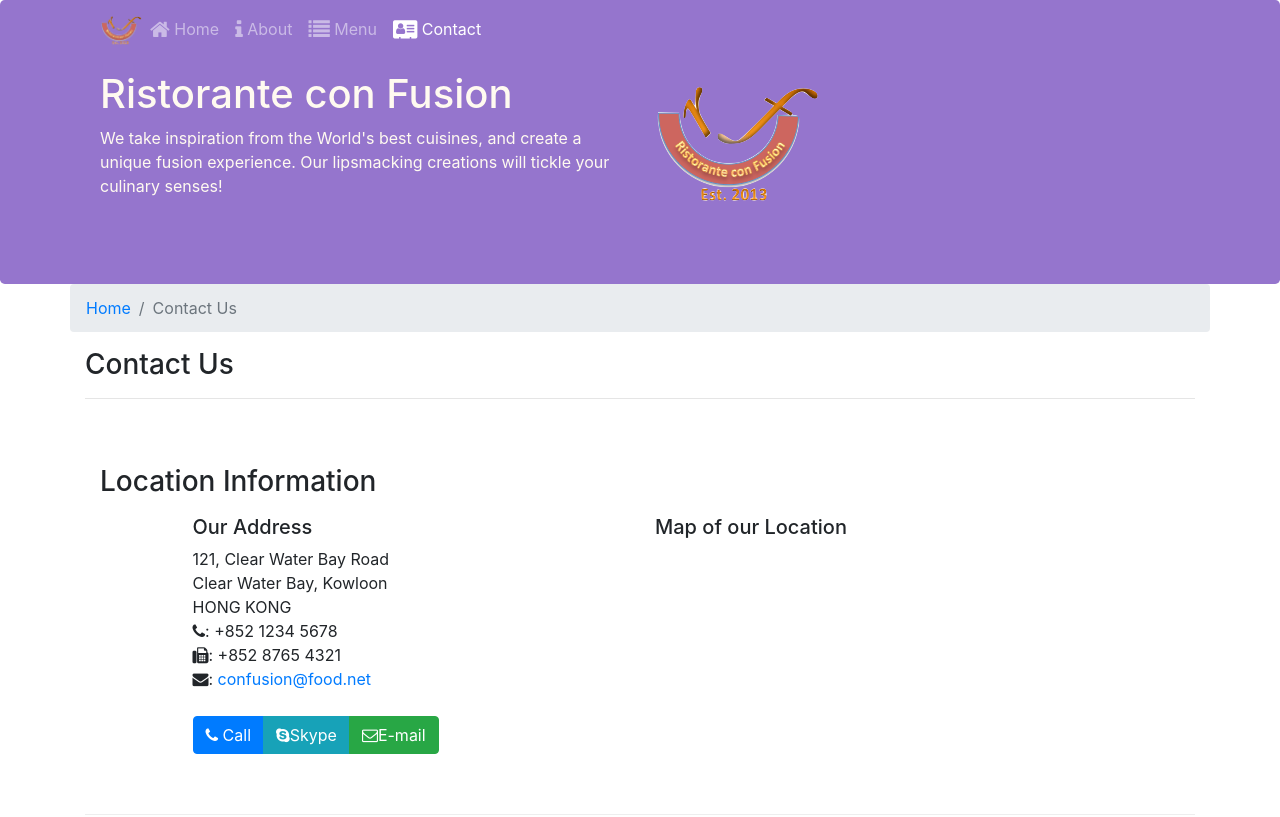
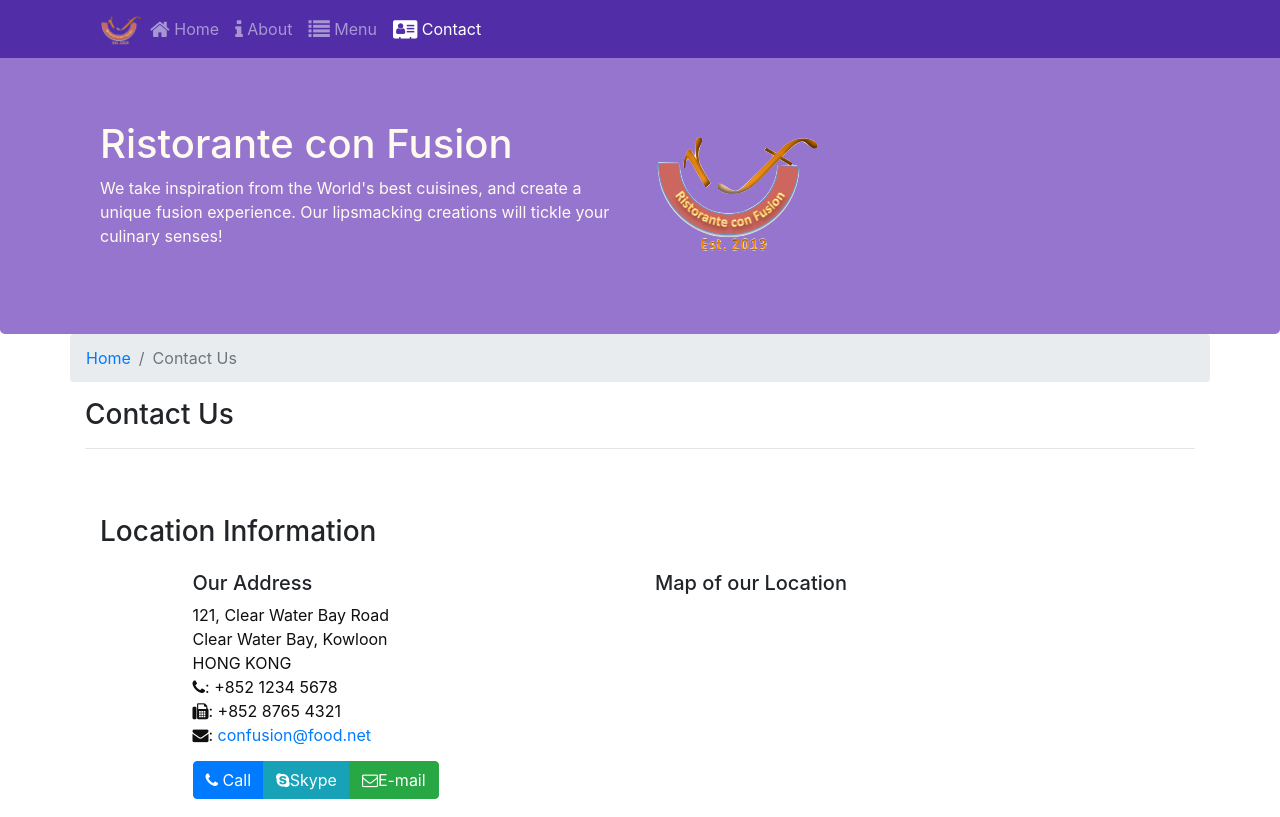
Before and after one commit to mohammedramzi176/Bootstrap-4, a website: page contactus.html in a window 1280 px wide. Shown: the top 817 px of the page. Drawn offline with nearby package versions, Linux system fonts and the light colour scheme; files that its build step writes are made by us from their sources.

Commit message:
more mixin class added in styles.less file

```diff
--- a/css/styles.less
+++ b/css/styles.less
@@ -31,3 +31,25 @@
     background: @background-light ;
     color:floralwhite;
 }
+
+address{
+    font-size:80%;
+    margin:0px;
+    color:#0f0f0f;
+}
+
+body{
+    padding:50px 0px 0px 0px;
+    z-index:0;
+}
+
+.navbar-dark {
+     background-color: @background-dark;
+}
+
+.tab-content {
+    border-left: 1px solid @lt-gray;
+    border-right: 1px solid @lt-gray;
+    border-bottom: 1px solid @lt-gray;
+    padding: 10px;
+}
```
